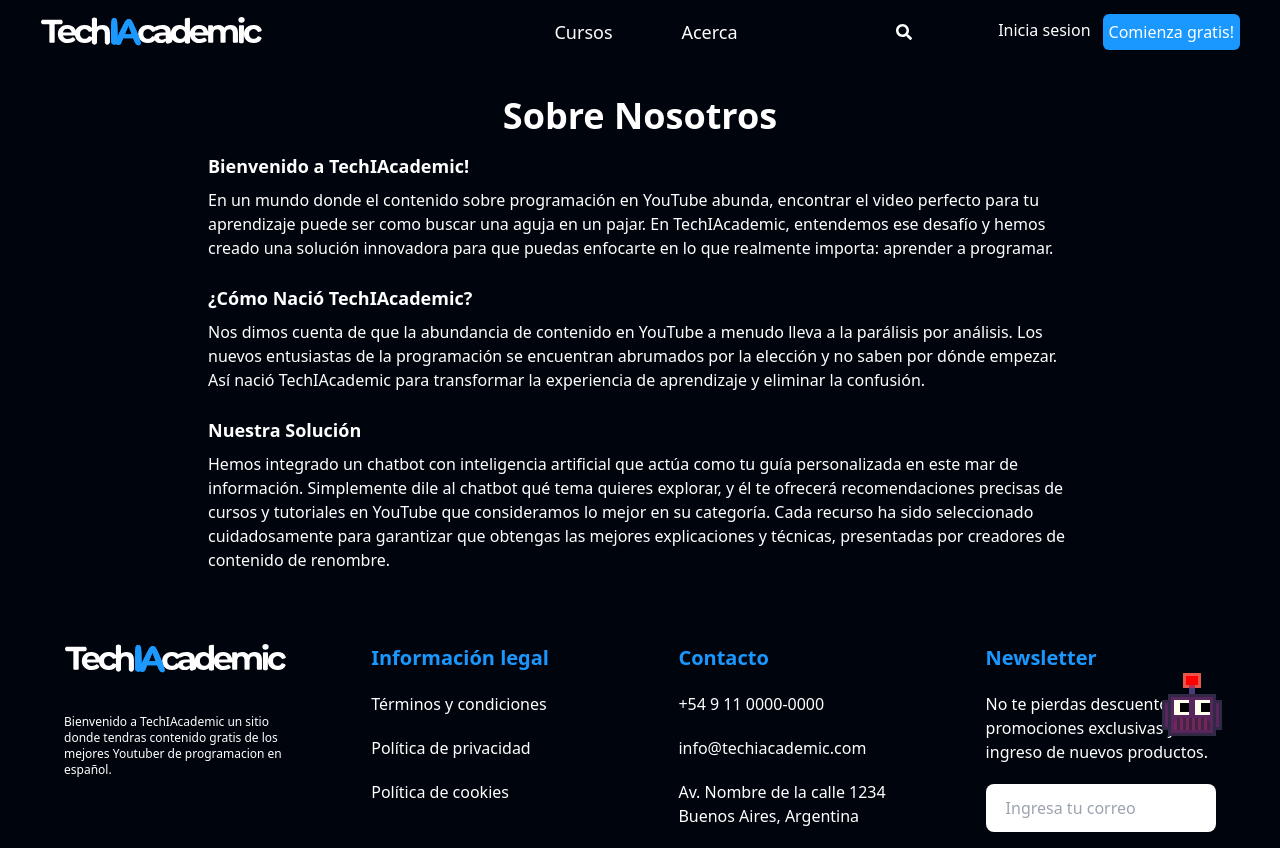
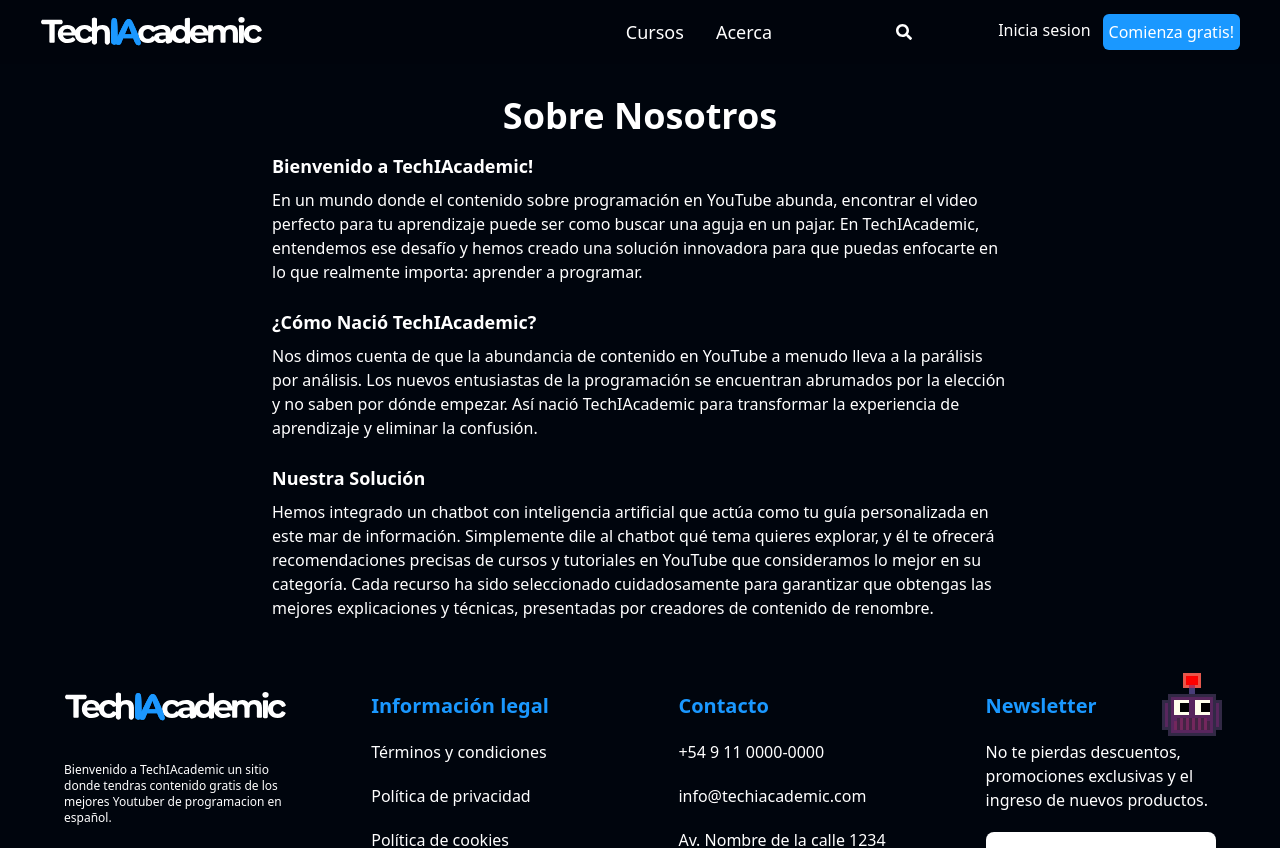
Before and after one commit to No-Country-simulation/s16-11-n-python-react, a React (Vite) app in the folder frontend/: page /sobre-nosotros in a window 1280 px wide. Shown: the top 848 px of the page. Built offline with nearby package versions, Linux system fonts and the light colour scheme.

Commit message:
Style : minor changes

```diff
--- a/frontend/src/components/Header.tsx
+++ b/frontend/src/components/Header.tsx
@@ -14,7 +14,7 @@ export const Header = () => {
           <Logo />
         </Link>
         <div className="flex justify-between items-center w-[60%]">
-          <div className="flex justify-around items-center w-[35%]">
+          <div className="flex justify-end gap-8 items-center w-[35%]">
             <Link
               className="block my-2 py-2 hover:text-zinc-300 text-lg"
               to={isLoggedIn ? '~/cursos/cursos-en-progreso' : '~/todos-los-cursos'}
--- a/frontend/src/pages/About.tsx
+++ b/frontend/src/pages/About.tsx
@@ -3,7 +3,7 @@ import { useScroll } from "@/hooks/useScroll";
 export const About = () => {
   useScroll();
   return (
-    <div className="max-w-4xl mx-auto px-4 py-8">
+    <div className="max-w-3xl mx-auto px-4 py-8">
       <h1 className="text-center text-4xl font-bold">Sobre Nosotros</h1>
       <h2 className="mt-4 text-lg font-bold">Bienvenido a TechIAcademic!</h2>
       <p className="mt-2">
--- a/frontend/src/pages/ClassPage.tsx
+++ b/frontend/src/pages/ClassPage.tsx
@@ -1,7 +1,6 @@
 import { useEffect, useRef, useState } from 'react';
 import { DefaultParams, Link } from 'wouter';
 import { IoIosArrowBack } from 'react-icons/io';
-import { FaCheckCircle } from 'react-icons/fa';
 import { GoArrowLeft } from 'react-icons/go';
 import { BsFlag } from 'react-icons/bs';
 import { fillLeftZeros } from '@/utils/formatStrings';
@@ -114,9 +113,6 @@ export function ClassPage({ params }: Props) {
                       />
                       <p>{classItem.title}</p>
                     </span>
-                    <FaCheckCircle
-                      className={`text-xl flex-none ${idx < 5 ? 'text-green-500' : 'text-zinc-400 dark:text-white'}`}
-                    />
                   </Link>
                 ))}
               </div>
--- a/frontend/src/pages/CourseDetail.tsx
+++ b/frontend/src/pages/CourseDetail.tsx
@@ -51,7 +51,7 @@ export function CourseDetail({ params }: Props) {
           backgroundSize: 'cover',
         }}
       >
-        <div className="max-w-1600 mx-auto pt-32 w-full">
+        <div className="max-w-1600 mx-auto pt-32 w-full pl-8">
           <h1 className="scroll-m-20 text-4xl font-bold tracking-tight lg:text-7xl text-balance w-3/5">
             {course?.title}
           </h1>
```
